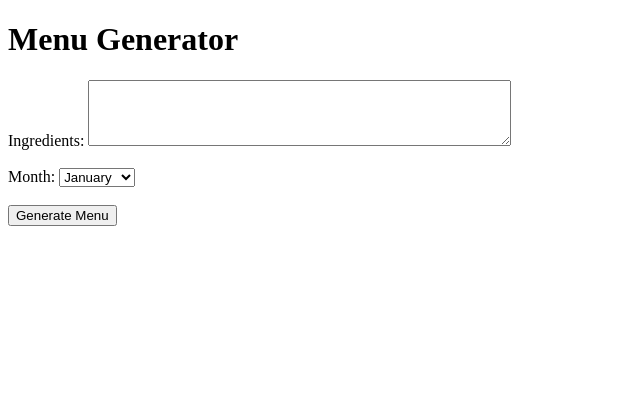
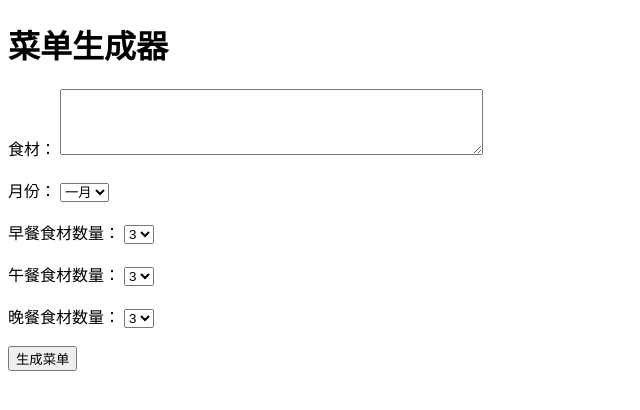
Before and after one commit to popobo/BoWebsite, a Django app: page /menu_generator/ in a window 1280 px wide. Shown: the top 410 px of the page, without its empty margins (0-640 px from the left). Run offline with Django 4.2, Linux system fonts and the light colour scheme.

Commit message:
Now we can generate menu

```diff
--- a/BoWebsite/settings.py
+++ b/BoWebsite/settings.py
@@ -23,9 +23,9 @@ BASE_DIR = Path(__file__).resolve().parent.parent
 SECRET_KEY = 'django-insecure-p)s*^lfvg!f-e(f3u4i2se1x#!y9tcn!%2oz)z7sl^(7*7)-z!'
 
 # SECURITY WARNING: don't run with debug turned on in production!
-DEBUG = False
+DEBUG = True
 
-ALLOWED_HOSTS = ["bocode.xyz", "122.51.106.149"]
+ALLOWED_HOSTS = ["bocode.xyz", "122.51.106.149", "127.0.0.1"]
 
 
 # Application definition
--- a/app/templates/app/menu_generator.html
+++ b/app/templates/app/menu_generator.html
@@ -1,17 +1,32 @@
 {% extends 'app/base.html' %}
 
 {% block content %}
-  <h1>Menu Generator</h1>
+  <h1>菜单生成器</h1>
   <form id="menuForm">
-    <label for="ingredients">Ingredients:</label>
+    <label for="ingredients">食材：</label>
     <textarea id="ingredients" name="ingredients" rows="4" cols="50"></textarea><br><br>
-    <label for="month">Month:</label>
+    <label for="month">月份：</label>
     <select id="month" name="month">
-      <option value="1">January</option>
-      <option value="2">February</option>
-      <!-- Add other months -->
+      <option value="1">一月</option>
+      <option value="2">二月</option>
+      <!-- 添加其他月份 -->
     </select><br><br>
-    <button type="submit">Generate Menu</button>
+    <label for="breakfastCount">早餐食材数量：</label>
+    <select id="breakfastCount" name="breakfastCount">
+      <option value="3" selected>3</option>
+      <!-- 添加其他数量选项 -->
+    </select><br><br>
+    <label for="lunchCount">午餐食材数量：</label>
+    <select id="lunchCount" name="lunchCount">
+      <option value="3" selected>3</option>
+      <!-- 添加其他数量选项 -->
+    </select><br><br>
+    <label for="dinnerCount">晚餐食材数量：</label>
+    <select id="dinnerCount" name="dinnerCount">
+      <option value="3" selected>3</option>
+      <!-- 添加其他数量选项 -->
+    </select><br><br>
+    <button type="submit">生成菜单</button>
   </form>
 
   <div id="menuOutput"></div>
@@ -21,24 +36,27 @@
     document.getElementById("menuForm").addEventListener("submit", function(event){
       event.preventDefault();
 
-      // Get form data
+      // 获取表单数据
       const ingredients = document.getElementById("ingredients").value.split('\n');
       const month = document.getElementById("month").value;
+      const breakfastCount = document.getElementById("breakfastCount").value;
+      const lunchCount = document.getElementById("lunchCount").value;
+      const dinnerCount = document.getElementById("dinnerCount").value;
 
-      // Send data to the backend
-      fetch('/app/generate_menu/', {
+      // 将数据发送到后端
+      fetch('/generate_menu/', {
         method: 'POST',
         headers: {
           'Content-Type': 'application/json',
           'X-CSRFToken': '{{ csrf_token }}'
         },
-        body: JSON.stringify({ingredients: ingredients, month: month})
+        body: JSON.stringify({ingredients: ingredients, month: month, breakfastCount: breakfastCount, lunchCount: lunchCount, dinnerCount: dinnerCount})
       })
       .then(response => response.json())
       .then(data => {
-        // Display menu and download link
+        // 显示菜单和下载链接
         document.getElementById("menuOutput").innerHTML = data.menu;
-        document.getElementById("downloadLink").innerHTML = `<a href="/app/download_menu/${data.filename}/">Download Excel</a>`;
+        document.getElementById("downloadLink").innerHTML = `<a href="/download_menu/${data.filename}/">下载 Excel</a>`;
       });
     });
   </script>
--- a/app/views.py
+++ b/app/views.py
@@ -4,6 +4,12 @@ from django.shortcuts import render
 from django.http import HttpResponse, JsonResponse
 from django.views.decorators.csrf import csrf_exempt
 from .utils import create_excel_file
+import random
+import os
+import openpyxl
+from openpyxl.styles import Alignment
+from datetime import datetime
+from calendar import monthrange
 
 # Create your views here.
 def home(request):
@@ -18,28 +24,63 @@ def page2(request):
 @csrf_exempt
 def generate_menu(request):
     if request.method == 'POST':
+        # 获取表单数据
         data = json.loads(request.body)
+
         ingredients = data['ingredients']
         month = int(data['month'])
+        breakfast_count = int(data['breakfastCount'])
+        lunch_count = int(data['lunchCount'])
+        dinner_count = int(data['dinnerCount'])
 
-        # Generate a random menu
-        menu = "Random menu for month " + str(month) + ":\n"
-        for i in range(1, 31):  # Assuming a 30-day month
-            menu += "Day " + str(i) + ":\n"
-            menu += "  Breakfast: " + random.choice(ingredients) + "\n"
-            menu += "  Lunch: " + random.choice(ingredients) + "\n"
-            menu += "  Dinner: " + random.choice(ingredients) + "\n\n"
+        # 计算当月天数
+        now = datetime.now()
+        days_in_month = monthrange(now.year, month)[1]
 
-        # Create an Excel file and save it to the server
-        filename = create_excel_file(menu, month)
+        # 生成菜单
+        menu = ""
+        for day in range(1, days_in_month + 1):
+            menu += f"{month}月{day}日<br>早餐：<br>"
+            menu += ", ".join(random.sample(ingredients, breakfast_count)) + "<br>午餐：<br>"
+            menu += ", ".join(random.sample(ingredients, lunch_count)) + "<br>晚餐：<br>"
+            menu += ", ".join(random.sample(ingredients, dinner_count)) + "<br><br>"
+
+        # 创建并保存Excel文件
+        wb = openpyxl.Workbook()
+        ws = wb.active
+        ws.title = "菜单"
+        ws.column_dimensions['A'].width = 20
+        ws.column_dimensions['B'].width = 40
+        ws.column_dimensions['C'].width = 40
+        ws.column_dimensions['D'].width = 40
+        ws.cell(row=1, column=1, value="日期")
+        ws.cell(row=1, column=2, value="早餐")
+        ws.cell(row=1, column=3, value="午餐")
+        ws.cell(row=1, column=4, value="晚餐")
+
+        for day in range(1, days_in_month + 1):
+            ws.cell(row=day + 1, column=1, value=f"{month}月{day}日")
+            ws.cell(row=day + 1, column=2, value=", ".join(random.sample(ingredients, breakfast_count)))
+            ws.cell(row=day + 1, column=3, value=", ".join(random.sample(ingredients, lunch_count)))
+            ws.cell(row=day + 1, column=4, value=", ".join(random.sample(ingredients, dinner_count)))
+
+        filename = f"menu_{month}_{now.strftime('%Y%m%d_%H%M%S')}.xlsx"
+        filepath = os.path.join('app', 'generated_files', filename)
+        wb.save(filepath)
 
         return JsonResponse({'menu': menu, 'filename': filename})
+    else:
+        return HttpResponse(status=405)
 
 def download_menu(request, filename):
-    with open(f'app/generated_files/{filename}', 'rb') as excel_file:
-        response = HttpResponse(excel_file.read(), content_type='application/vnd.openxmlformats-officedocument.spreadsheetml.sheet')
-        response['Content-Disposition'] = f'attachment; filename={filename}'
-        return response
+    filepath = os.path.join('app', 'generated_files', filename)
+    if os.path.exists(filepath):
+        with open(filepath, 'rb') as f:
+            response = HttpResponse(f.read(), content_type='application/vnd.openxmlformats-officedocument.spreadsheetml.sheet')
+            response['Content-Disposition'] = f'attachment; filename={filename}'
+            return response
+    else:
+        return HttpResponse(status=404)
 
 def menu_generator(request):
     return render(request, 'app/menu_generator.html')
```
Also changed, not shown: db.sqlite3, 1 other file.
